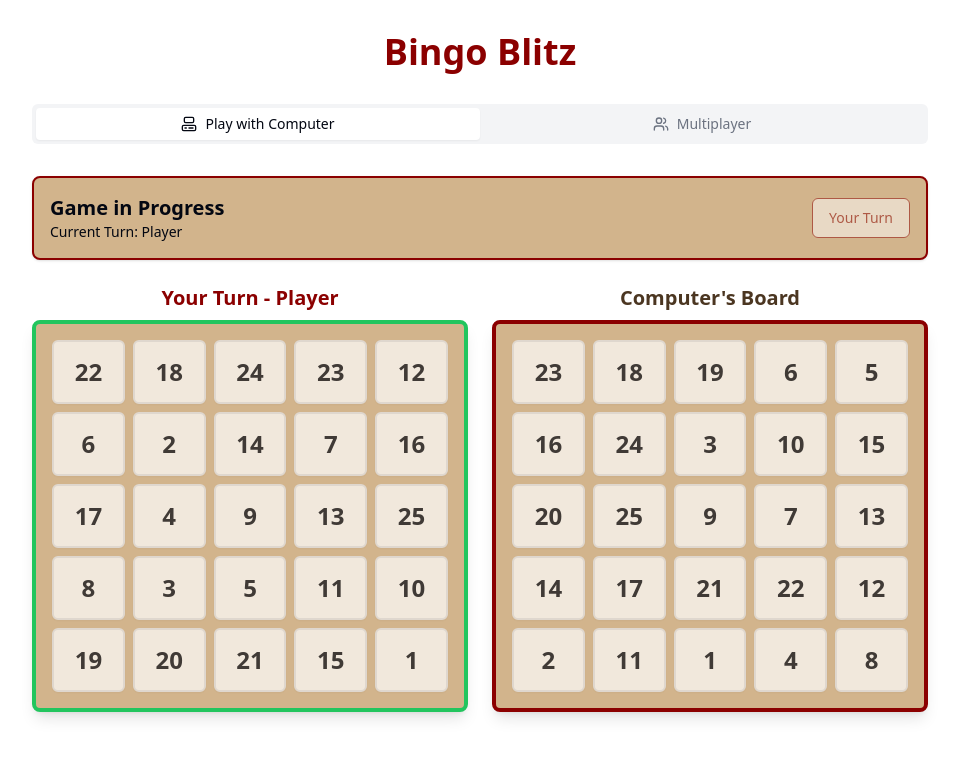
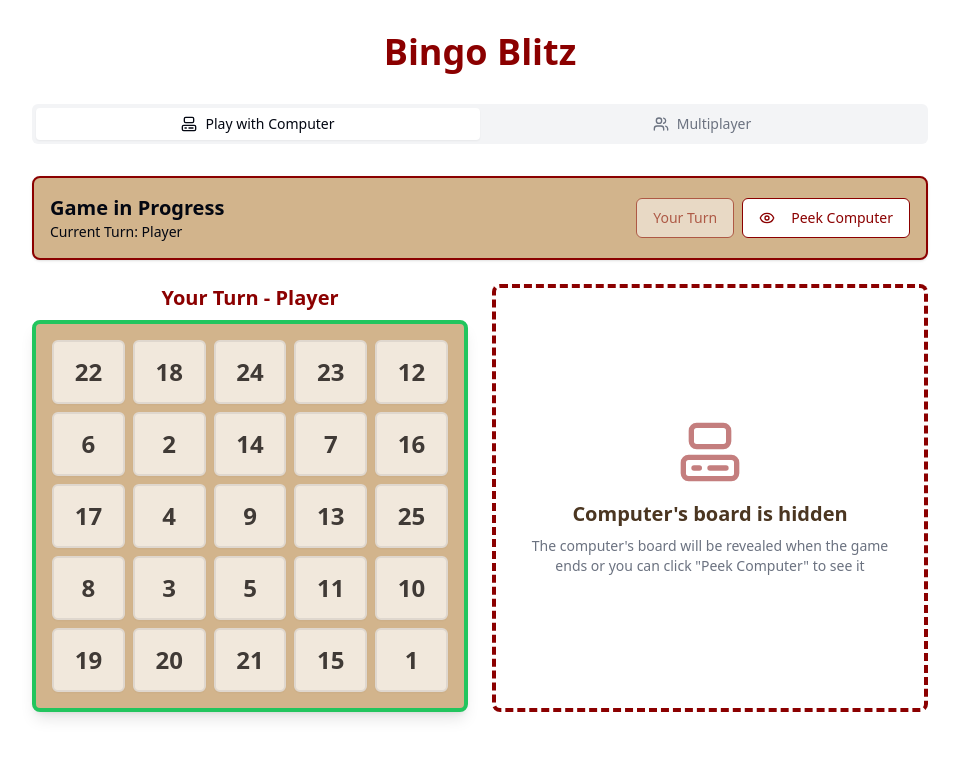
Before and after one commit to bharadvaj121/room-bingo-blitz, a React (Vite) app: page / in a window 1280 px wide. Both pictures are taken after a click on the button "Start Game". Shown: the top 758 px of the page, without its empty margins (160-1119 px from the left). Built offline with nearby package versions, Linux system fonts and the light colour scheme.

Commit message:
Fix computer game interaction
- Prevent player from clicking numbers in computer game.
- Hide computer board until game ends.
- Display computer board after computer wins.

```diff
--- a/src/components/ComputerGame.tsx
+++ b/src/components/ComputerGame.tsx
@@ -4,7 +4,7 @@ import { Button } from "@/components/ui/button";
 import BingoBoard from "./BingoBoard";
 import { generateBingoBoard, checkWin } from "@/lib/bingo";
 import { toast } from "sonner";
-import { Computer } from "lucide-react";
+import { Computer, Eye } from "lucide-react";
 
 type Player = {
   id: string;
@@ -20,6 +20,7 @@ const ComputerGame = () => {
   const [gameStarted, setGameStarted] = useState(false);
   const [currentTurn, setCurrentTurn] = useState<"player" | "computer">("player");
   const [winner, setWinner] = useState<Player | null>(null);
+  const [showComputerBoard, setShowComputerBoard] = useState(false);
 
   const [player, setPlayer] = useState<Player>({
     id: "player1",
@@ -47,6 +48,13 @@ const ComputerGame = () => {
       return () => clearTimeout(delay);
     }
   }, [currentTurn, gameStarted, winner]);
+
+  // Show computer board when game ends
+  useEffect(() => {
+    if (winner) {
+      setShowComputerBoard(true);
+    }
+  }, [winner]);
 
   const makeComputerMove = () => {
     // Get all unmarked numbers from computer's board
@@ -111,7 +119,8 @@ const ComputerGame = () => {
 
   const handlePlayerMove = (index: number) => {
     if (currentTurn !== "player" || winner) return;
-    markNumber(player.board[index]);
+    const selectedNumber = player.board[index];
+    markNumber(selectedNumber);
   };
 
   const startNewGame = () => {
@@ -130,6 +139,11 @@ const ComputerGame = () => {
     setWinner(null);
     setGameStarted(true);
     setCurrentTurn("player");
+    setShowComputerBoard(false);
+  };
+
+  const toggleComputerBoard = () => {
+    setShowComputerBoard(prev => !prev);
   };
 
   return (
@@ -153,6 +167,7 @@ const ComputerGame = () => {
                 Current Turn: {currentTurn === "player" ? playerName : computerName}
               </p>
             </div>
+            <div className="flex gap-2">
               {winner ? (
                 <Button
                   onClick={startNewGame}
@@ -161,6 +176,7 @@ const ComputerGame = () => {
                   Play Again
                 </Button>
               ) : (
+                <>
                   <Button
                     variant="outline"
                     disabled
@@ -168,7 +184,17 @@ const ComputerGame = () => {
                   >
                     {currentTurn === "player" ? "Your Turn" : "Computer's Turn..."}
                   </Button>
+                  <Button
+                    variant="outline"
+                    onClick={toggleComputerBoard}
+                    className="border-bingo-border text-bingo-border"
+                  >
+                    <Eye className="w-4 h-4 mr-2" />
+                    {showComputerBoard ? "Hide" : "Peek"} Computer
+                  </Button>
+                </>
               )}
+            </div>
           </div>
         )}
       </div>
@@ -183,6 +209,8 @@ const ComputerGame = () => {
             isWinner={winner?.id === player.id}
             onCellClick={handlePlayerMove}
           />
+
+          {(showComputerBoard || winner) && (
             <BingoBoard
               board={computer.board}
               markedCells={computer.markedCells}
@@ -190,6 +218,19 @@ const ComputerGame = () => {
               playerName={computerName}
               isWinner={winner?.id === computer.id}
             />
+          )}
+
+          {!showComputerBoard && !winner && (
+            <div className="flex items-center justify-center border-4 border-dashed border-bingo-border rounded-lg p-8 h-full">
+              <div className="text-center">
+                <Computer className="w-16 h-16 mx-auto mb-4 text-bingo-border opacity-50" />
+                <h3 className="text-xl font-semibold text-bingo-text">Computer's board is hidden</h3>
+                <p className="mt-2 text-sm text-gray-500">
+                  The computer's board will be revealed when the game ends or you can click "Peek Computer" to see it
+                </p>
+              </div>
+            </div>
+          )}
         </div>
       )}
     </div>
```
Lines whose indentation alone changed are shown as unchanged.
